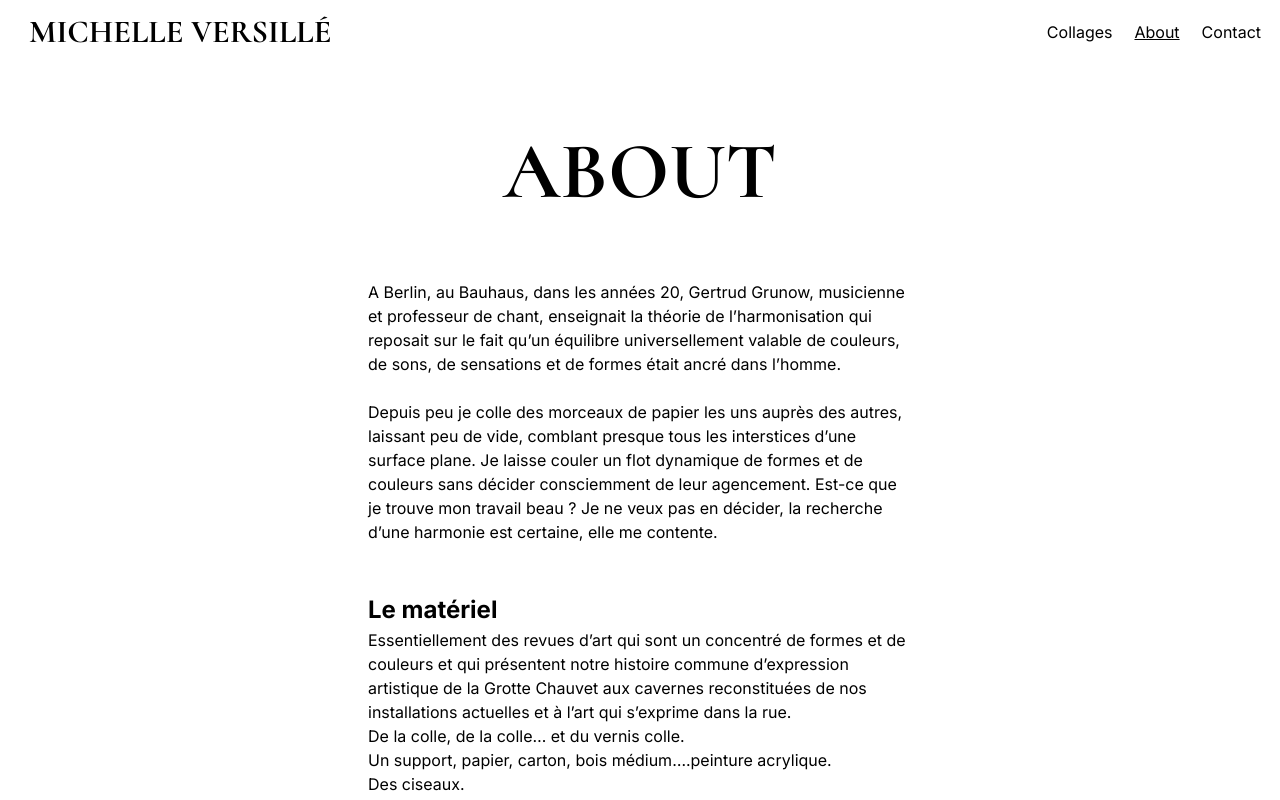
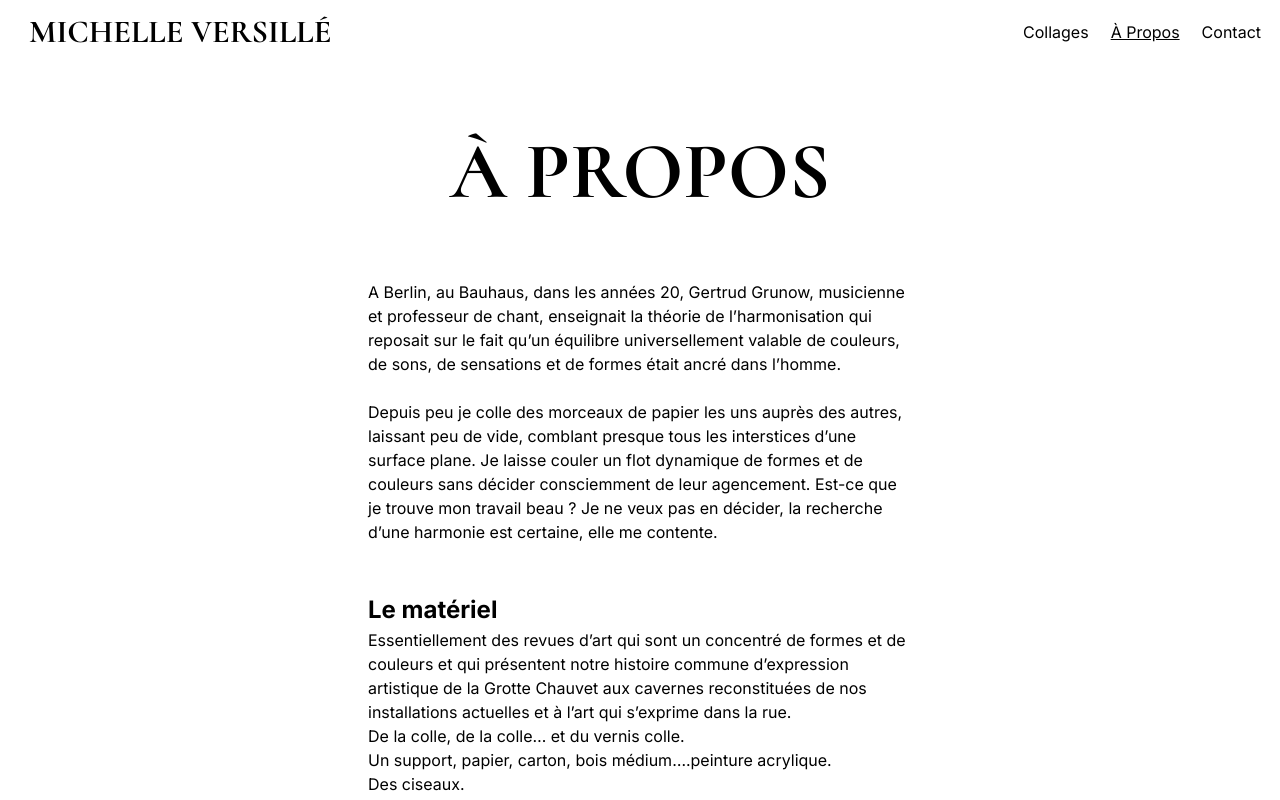
Before and after one commit to GuillaumeMMM/collages, a Next.js app: page /about in a window 1280 px wide. Shown: the top 800 px of the page. Built offline with nearby package versions, Linux system fonts and the light colour scheme.

Commit message:
Replace 'About' with 'À Propos'

```diff
--- a/components/menu.js
+++ b/components/menu.js
@@ -12,7 +12,7 @@ export default function Menu({ active }) {
             <nav>
                 <ul>
                     <li className={active === 'collages' ? styles['active-link'] : ''}><Link href="/collages">Collages</Link></li>
-                    <li className={active === 'about' ? styles['active-link'] : ''}><Link href="/about">About</Link></li>
+                    <li className={active === 'about' ? styles['active-link'] : ''}><Link href="/about">À Propos</Link></li>
                     <li className={active === 'contact' ? styles['active-link'] : ''}><Link href="/contact">Contact</Link></li>
                 </ul>
             </nav>
--- a/pages/about.js
+++ b/pages/about.js
@@ -8,13 +8,13 @@ import styles from '../styles/about.module.scss';
 export default function About() {
     return <>
         <Head>
-            <title>About | Michelle Versillé</title>
+            <title>À Propos | Michelle Versillé</title>
         </Head>
         <Menu active={'about'}></Menu>
 
         <Layout>
             <div id="top"></div>
-            <Title>About</Title>
+            <Title>À Propos</Title>
             <section className={styles['section']}>
                 <p>A Berlin, au Bauhaus, dans les années 20, Gertrud Grunow, musicienne et professeur de chant, enseignait la théorie de l’harmonisation qui reposait sur le fait qu’un équilibre universellement valable de couleurs, de sons, de sensations et de formes était ancré dans l’homme.</p>
                 &nbsp;
```
